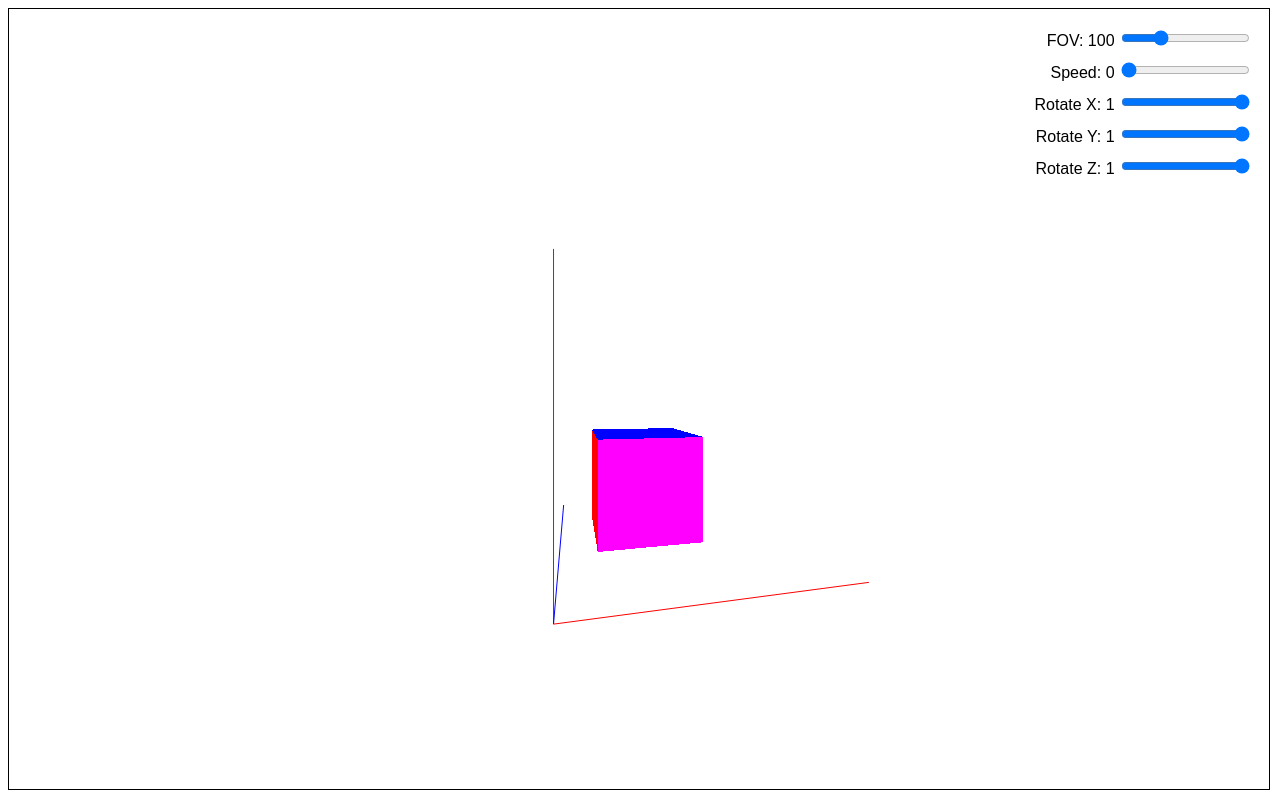
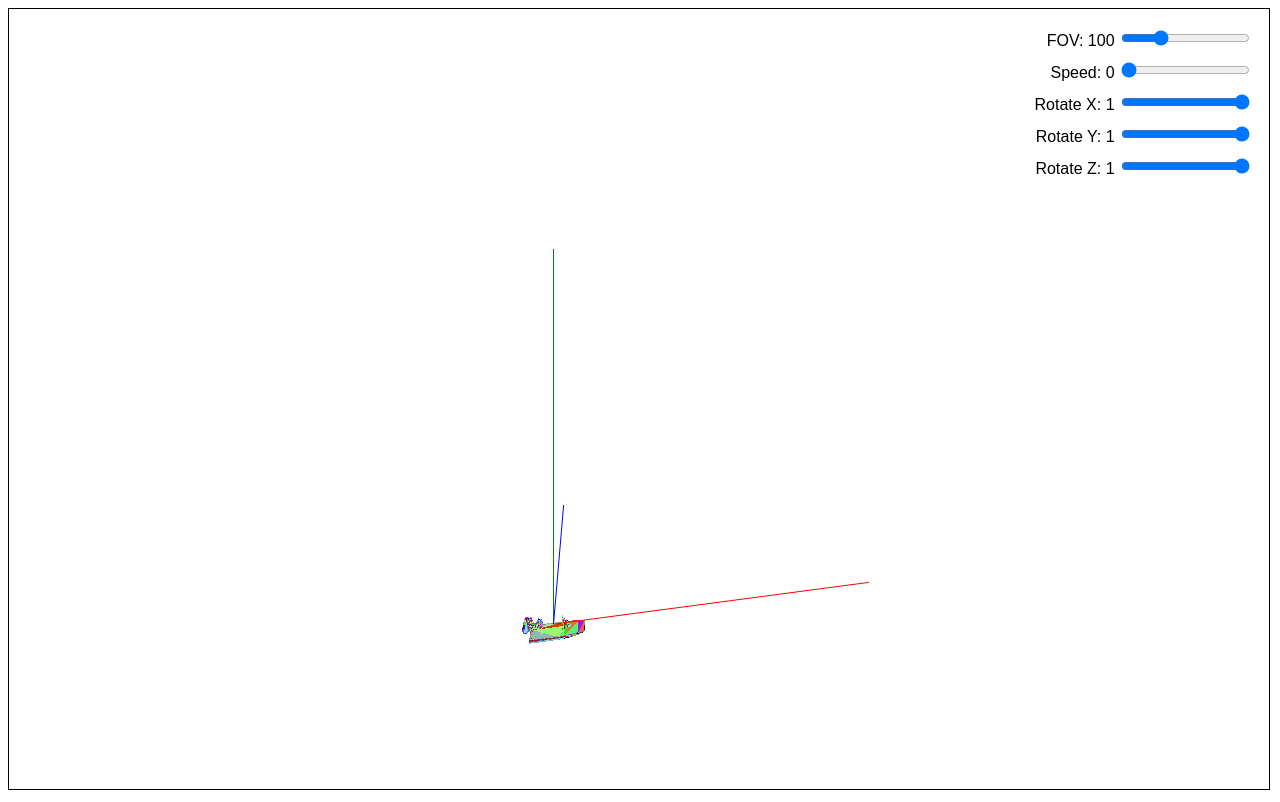
Before and after one commit to cneumann01/JS-3d-Renderer-No-Libraries, a plain HTML site: page index.html in a window 1280 px wide. Drawn offline with Linux system fonts and the light colour scheme; animation ran at ten frames a second.

Commit message:
mesh import from OBJ support

```diff
--- a/index.html
+++ b/index.html
@@ -20,6 +20,7 @@
 		<script src="js/core/triangle.js"></script>
 		<script src="js/core/mesh.js"></script>
 		<script src="js/core/meshFactory.js"></script>
+		<script src="js/core/meshParser.js"></script>
 
 		<script src="js/camera.js"></script>
 		<script src="js/renderer.js"></script>
--- a/js/camera.js
+++ b/js/camera.js
@@ -13,7 +13,6 @@ class Camera {
 		const right = this.getRightVector();
 		const up = this.getUpVector();
 
-		console.log(this.position, this.yaw, this.pitch, this.roll);
 		return new Vector3(
 			relative.dot(right),
 			relative.dot(up),
--- /dev/null
+++ b/js/core/meshParser.js
@@ -0,0 +1,41 @@
+class MeshParser {
+	static fromOBJ(text, defaultColor = "gray") {
+		const lines = text.split("\n");
+		const vertices = [];
+		const triangles = [];
+
+		for (let line of lines) {
+			line = line.trim();
+
+			if (line.startsWith("v ")) {
+				// Vertex position
+				const [, x, y, z] = line.split(/\s+/);
+				vertices.push(
+					new Vector3(parseFloat(x), parseFloat(y), parseFloat(z))
+				);
+			} else if (line.startsWith("f ")) {
+				// Face with slashes (e.g. f 1/1/1 2/2/2 3/3/3)
+				const parts = line.split(/\s+/).slice(1); // remove 'f'
+
+				if (parts.length >= 3) {
+					const indices = parts.map((part) => {
+						const [vIdx] = part.split("/"); // get only vertex index
+						return parseInt(vIdx) - 1; // OBJ is 1-based
+					});
+
+					// Triangulate fan if more than 3 points
+					for (let i = 1; i < indices.length - 1; i++) {
+						const v1 = vertices[indices[0]];
+						const v2 = vertices[indices[i]];
+						const v3 = vertices[indices[i + 1]];
+						triangles.push(
+							new Triangle(v1, v2, v3, Utils.getRandomColor())
+						);
+					}
+				}
+			}
+		}
+
+		return new Mesh(triangles);
+	}
+}
--- a/js/main.js
+++ b/js/main.js
@@ -59,12 +59,23 @@ function handleInput(camera, deltaTime) {
 }
 
 // -------------------------------------------------------------------
+// Mesh Loading
+
+let loadedMesh = null;
+
+fetch("./models/airboat.obj")
+	.then((res) => res.text())
+	.then((objText) => {
+		loadedMesh = MeshParser.fromOBJ(objText, "red");
+		render();
+	});
+
+// -------------------------------------------------------------------
 // Main body
 
 const mesh1 = MeshFactory.generateCube(35, new Vector3(30, 30, 30));
 
 let angle = 0;
-render();
 
 function render() {
 	updateScene();
@@ -80,13 +91,7 @@ function updateScene() {
 
 function drawScene() {
 	renderer.clear();
-
-	const center = mesh1.getCenter();
-
-	const rotatedMesh1 = mesh1
-		.rotateX(angle * renderer.settings["rotateX"], center)
-		.rotateY(angle * renderer.settings["rotateY"], center)
-		.rotateZ(angle * renderer.settings["rotateZ"], center);
-
-	renderer.renderScene([rotatedMesh1]);
+	if (loadedMesh) {
+		renderer.renderScene([loadedMesh]);
+	}
 }
```
Also changed, not shown: models/airboat.obj (added), 1 other file.
